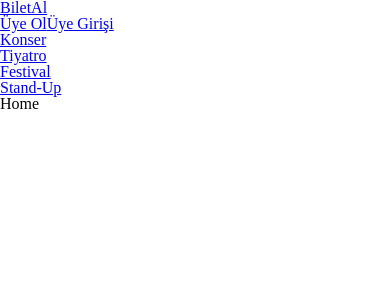
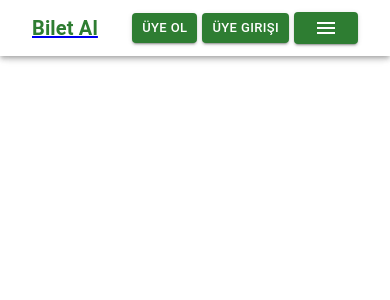
Before and after one commit to gokalpcakar/BiletAl, a React (Create React App) app: page / in a window 390 px wide. Shown: the top 300 px of the page. Built offline with nearby package versions, Linux system fonts and the light colour scheme.

Commit message:
edit navbar and added material ui

```diff
--- a/package.json
+++ b/package.json
@@ -3,6 +3,10 @@
   "version": "0.1.0",
   "private": true,
   "dependencies": {
+    "@emotion/react": "^11.11.1",
+    "@emotion/styled": "^11.11.0",
+    "@mui/icons-material": "^5.14.14",
+    "@mui/material": "^5.14.14",
     "@testing-library/jest-dom": "^5.17.0",
     "@testing-library/react": "^13.4.0",
     "@testing-library/user-event": "^13.5.0",
--- a/src/layout/main/index.js
+++ b/src/layout/main/index.js
@@ -1,45 +1,138 @@
-import { Outlet, Link } from "react-router-dom"
+import { useState, useEffect } from "react";
+import { Outlet, Link } from "react-router-dom";
+import Button from "@mui/material/Button";
+import Typography from "@mui/material/Typography";
+import Toolbar from "@mui/material/Toolbar";
+import AppBar from "@mui/material/AppBar";
+import CssBaseline from "@mui/material/CssBaseline";
+import Container from "@mui/material/Container";
+import { styled } from "@mui/system";
+import MenuIcon from "@mui/icons-material/Menu";
+import Drawer from "@mui/material/Drawer";
+
+const NavContainer = styled(Container)({
+  marginTop: "20px",
+});
 
 function MainLayout() {
+  const [menuOpen, setMenuOpen] = useState(false);
+  const [drawerOpen, setDrawerOpen] = useState(false);
+  const [windowWidth, setWindowWidth] = useState(window.innerWidth);
+
+  const toggleMenu = () => {
+    setMenuOpen(!menuOpen);
+    setDrawerOpen(!drawerOpen);
+  };
+
+  const closeDrawer = () => {
+    setDrawerOpen(false);
+  };
+
+  useEffect(() => {
+    const handleResize = () => {
+      setWindowWidth(window.innerWidth);
+    };
+
+    window.addEventListener("resize", handleResize);
+
+    return () => {
+      window.removeEventListener("resize", handleResize);
+    };
+  }, []);
+
   return (
     <div>
-            <header>
-                <div>
-                    <Link to='/'>
-                        BiletAl
+      <CssBaseline />
+      <AppBar position="fixed" sx={{ background: "#fff" }}>
+        <Container maxWidth="lg">
+          <Toolbar sx={{ display: "flex", justifyContent: "space-between" }}>
+            <Link to="/">
+              <Typography variant={windowWidth <= 768 ? "h6" : "h5"} sx={{ fontWeight: "bold", color: "#2e7d32", textDecoration: "none" }}>
+                Bilet Al
+              </Typography>
+            </Link>
+            {windowWidth <= 768 ? (
+              <div style={{ display: "flex", alignItems: "center", gap: "5px" }}>
+                <Link to="/uye-ol">
+                  <Button variant="contained" color="success" size="small">
+                    Üye Ol
+                  </Button>
+                </Link>
+                <Link to="/uye-girisi">
+                  <Button variant="contained" color="success" size="small">
+                    Üye Girişi
+                  </Button>
+                </Link>
+                <Button variant="contained" color="success" onClick={toggleMenu} size="small">
+                  <MenuIcon />
+                </Button>
+              </div>
+            ) : (
+              <div style={{ display: "flex", gap: "20px" }}>
+                <Link to="/uye-ol">
+                  <Button variant="contained" color="success" size="small">
+                    Üye Ol
+                  </Button>
+                </Link>
+                <Link to="/uye-girisi">
+                  <Button variant="contained" color="success" size="small">
+                    Üye Girişi
+                  </Button>
                 </Link>
               </div>
-                <div>
-                    <Link>
-                        Üye Ol
-                    </Link>
-                    <Link>
-                        Üye Girişi
-                    </Link>
-                </div>
-            </header>
+            )}
+          </Toolbar>
+        </Container>
+      </AppBar>
+      <Drawer anchor="right" open={drawerOpen} onClose={closeDrawer}>
+        <div
+          style={{
+            width: "250px",
+            backgroundColor: "#66bb6a",
+            height: "100%",
+            display: "flex",
+            flexDirection: "column",
+          }}
+        >
           <nav>
             <ul>
               <li>
-                        <Link to='concert'>Konser</Link>
+                <Link to="/concert">
+                  <Typography variant="h5" onClick={closeDrawer}>
+                    Konser
+                  </Typography>
+                </Link>
               </li>
               <li>
-                        <Link to='theatre'>Tiyatro</Link>
+                <Link to="/theatre">
+                  <Typography variant="h5" onClick={closeDrawer}>
+                    Tiyatro
+                  </Typography>
+                </Link>
               </li>
               <li>
-                        <Link to='festival'>Festival</Link>
+                <Link to="/festival">
+                  <Typography variant="h5" onClick={closeDrawer}>
+                    Festival
+                  </Typography>
+                </Link>
               </li>
               <li>
-                        <Link to='standup'>Stand-Up</Link>
+                <Link to="/stand-up">
+                  <Typography variant="h5" onClick={closeDrawer}>
+                    Stand-Up
+                  </Typography>
+                </Link>
               </li>
             </ul>
           </nav>
+        </div>
+      </Drawer>
+      <NavContainer>
         <Outlet />
-            <footer>
-
-            </footer>
+      </NavContainer>
     </div>
-    )
+  );
 }
 
-export default MainLayout
+export default MainLayout;
```
Also changed, not shown: 1 other file (tests, documents, lock files or other folders). Lines whose indentation alone changed are shown as unchanged.
